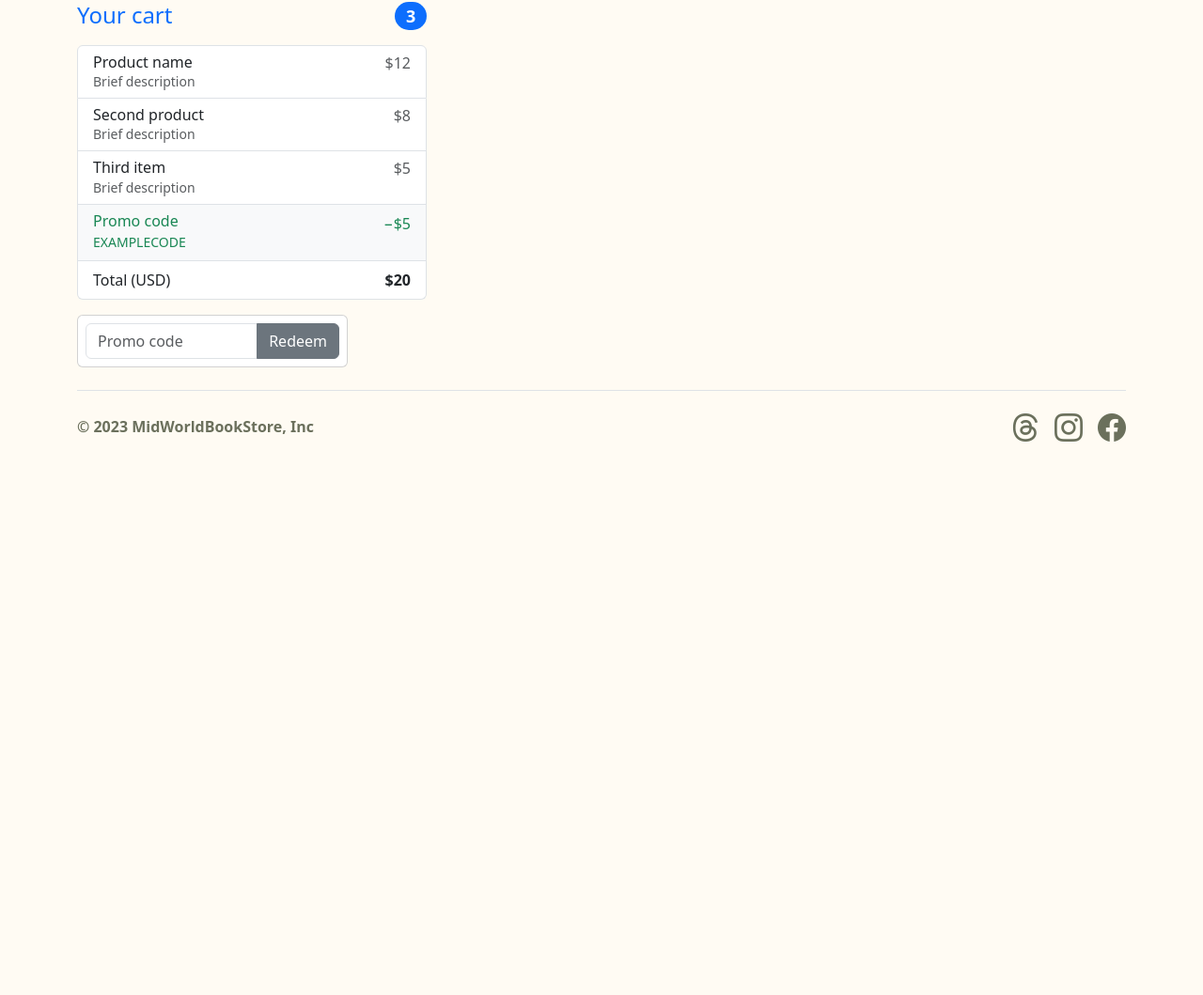
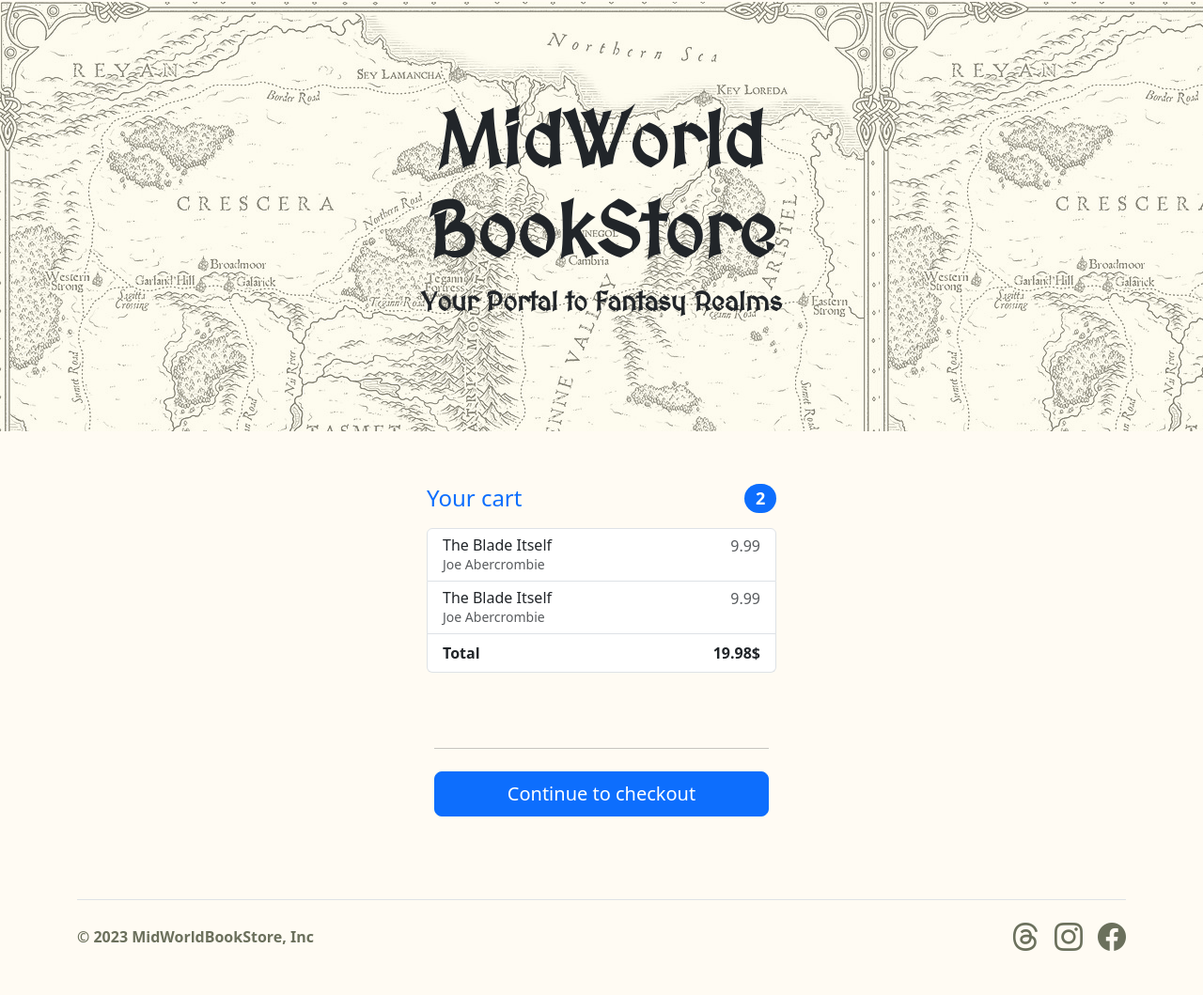
Before and after one commit to JoPanta/Book-Store, a Flask app: page /cart in a window 1280 px wide. Shown: the part 80-1139 px from the top of the page at 94% size. Before the commit the page ends 550 px from the top, so only its background shows below. Run offline with Flask 3, Linux system fonts and the light colour scheme; a user stored in the database is signed in; data comes from the database, SQL or seed files in the repository; both versions use the stored data as it was after the commit; some libraries are stand-ins or nearby versions.

Commit message:
cart page added

```diff
--- a/main.py
+++ b/main.py
@@ -121,18 +121,23 @@ def home():
     return render_template("index.html", books=books, current_user=current_user)
 
 
-@app.route('/create-checkout-session/<int:book_id>', methods=['POST'])
-def create_checkout_session(book_id):
-    book = Books.query.get(book_id)
+@app.route('/create-checkout-session', methods=['POST'])
+@login_required
+def create_checkout_session():
+    user_cart = Cart.query.filter_by(user_id=current_user.id).all()
+
+    line_items = []
+
+    # Create line items for each book in the cart
+    for cart_item in user_cart:
+        line_items.append({
+            'price': cart_item.book.price_code,
+            'quantity': cart_item.quantity,
+        })
+
     try:
         checkout_session = stripe.checkout.Session.create(
-            line_items=[
-                {
-                    # Provide the exact Price ID (for example, pr_1234) of the product you want to sell
-                    'price': book.price_code,
-                    'quantity': 1,
-                },
-            ],
+            line_items=line_items,
             mode='payment',
             success_url=url_for('thanks', _external=True),
             cancel_url=url_for("home", _external=True),
@@ -229,19 +234,45 @@ def login():
     return render_template("login.html", form=form, current_user=current_user)
 
 
-@app.route('/cart')
+@app.route('/cart', methods=["GET", "POST"])
 def view_cart():
     if current_user.is_authenticated:
-        books = Books.query.all()
-        books_to_buy=[]
-        total_price = 0
-        cart_items = Cart.query.filter_by(user_id=current_user.id).all()
-        for item in cart_items:
-            book = Books.query.get(item.book_id)
-            if book:
-                total_price += book.price
-                books_to_buy.append(book)
-        return render_template('cart.html', cart=books_to_buy, total=total_price)
+        if request.method == 'POST':
+            user_cart = Cart.query.filter_by(user_id=current_user.id).all()
+
+            line_items = []
+
+            # Create line items for each book in the cart
+            for cart_item in user_cart:
+                line_items.append({
+                    'price': cart_item.book.price_code,
+                    'quantity': cart_item.quantity,
+                })
+
+            try:
+                checkout_session = stripe.checkout.Session.create(
+                    line_items=line_items,
+                    mode='payment',
+                    success_url=url_for('thanks', _external=True),
+                    cancel_url=url_for("home", _external=True),
+                )
+            except Exception as e:
+                return str(e)
+
+            return redirect(checkout_session.url, code=303)
+        else:
+            books_to_buy = []
+            total_price = 0
+            number_of_books = 0
+            cart_items = Cart.query.filter_by(user_id=current_user.id).all()
+            for item in cart_items:
+                book = Books.query.get(item.book_id)
+                if book:
+                    total_price += book.price
+                    number_of_books += 1
+                    books_to_buy.append(book)
+            return render_template('cart.html', cart=books_to_buy, total=total_price, number_of_books=number_of_books)
+
     else:
         flash('Please log in to view your cart.')
         return redirect(url_for('login'))
--- a/templates/cart.html
+++ b/templates/cart.html
@@ -1,54 +1,43 @@
 {% extends 'base.html' %}
 {% block content %}
 
-<div class="container ">
-<div class="col-md-5 col-lg-4 order-md-last">
+<div class="position-relative overflow-hidden p-3 p-md-5 text-center mb-5" id="banner">
+    <div class="col-md-6 p-lg-2 mx-auto my-5">
+      <h1 class="display-1 fw-bold" id="bookstore-name">MidWorld BookStore</h1>
+      <h3 class="fw-bold mb-3" id="bookstore-surname">Your Portal to Fantasy Realms</h3>
+    </div>
+</div>
+
+<div class="container d-flex justify-content-center">
+<div class="col-md-5 col-lg-4 order-md-last my-2">
         <h4 class="d-flex justify-content-between align-items-center mb-3">
           <span class="text-primary">Your cart</span>
-          <span class="badge bg-primary rounded-pill">3</span>
+          <span class="badge bg-primary rounded-pill">{{ number_of_books }}</span>
         </h4>
         <ul class="list-group mb-3">
+            {% for book in cart %}
           <li class="list-group-item d-flex justify-content-between lh-sm">
             <div>
-              <h6 class="my-0">Product name</h6>
-              <small class="text-body-secondary">Brief description</small>
+              <h6 class="my-0">{{ book.title }}</h6>
+              <small class="text-body-secondary">{{ book.author }}</small>
             </div>
-            <span class="text-body-secondary">$12</span>
+            <span class="text-body-secondary">{{ book.price }}</span>
           </li>
-          <li class="list-group-item d-flex justify-content-between lh-sm">
-            <div>
-              <h6 class="my-0">Second product</h6>
-              <small class="text-body-secondary">Brief description</small>
-            </div>
-            <span class="text-body-secondary">$8</span>
-          </li>
-          <li class="list-group-item d-flex justify-content-between lh-sm">
-            <div>
-              <h6 class="my-0">Third item</h6>
-              <small class="text-body-secondary">Brief description</small>
-            </div>
-            <span class="text-body-secondary">$5</span>
-          </li>
-          <li class="list-group-item d-flex justify-content-between bg-body-tertiary">
-            <div class="text-success">
-              <h6 class="my-0">Promo code</h6>
-              <small>EXAMPLECODE</small>
-            </div>
-            <span class="text-success">−$5</span>
-          </li>
+            {% endfor %}
           <li class="list-group-item d-flex justify-content-between">
-            <span>Total (USD)</span>
-            <strong>$20</strong>
+            <strong>Total</strong>
+            <strong>{{ total }}$</strong>
           </li>
         </ul>
 
-        <form class="card p-2">
-          <div class="input-group">
-            <input type="text" class="form-control" placeholder="Promo code">
-            <button type="submit" class="btn btn-secondary">Redeem</button>
-          </div>
-        </form>
+        <div class="p-2 my-5">
+            <hr class="my-4">
+            <form action="{{ url_for('view_cart') }}" method="post">
+                <button class="w-100 btn btn-primary btn-lg" type="submit" value="checkout">Continue to checkout</button>
+            </form>
+        </div>
 </div>
 </div>
 
+
 {% endblock %}
```
Also changed, not shown: instance/books.db.
